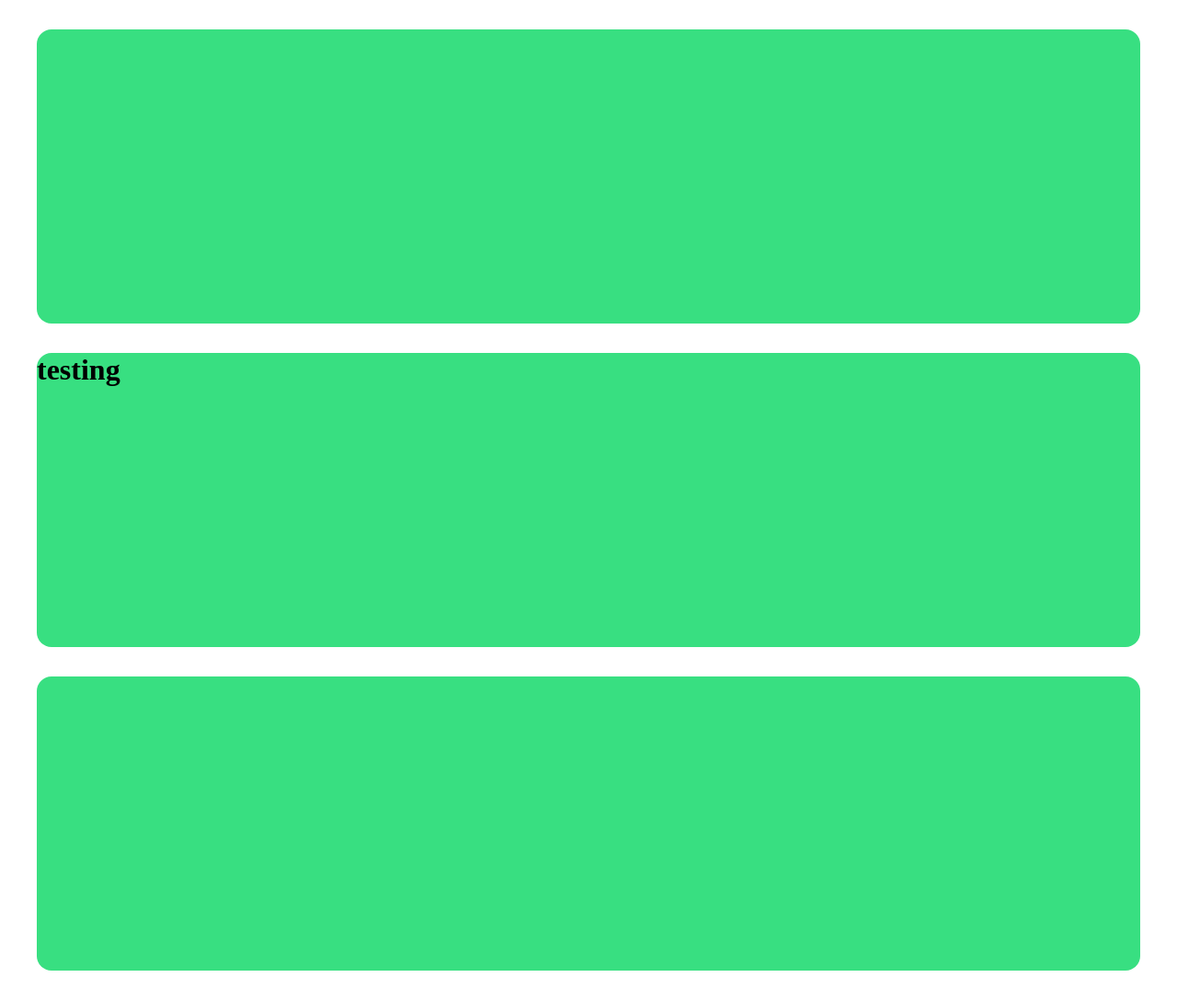
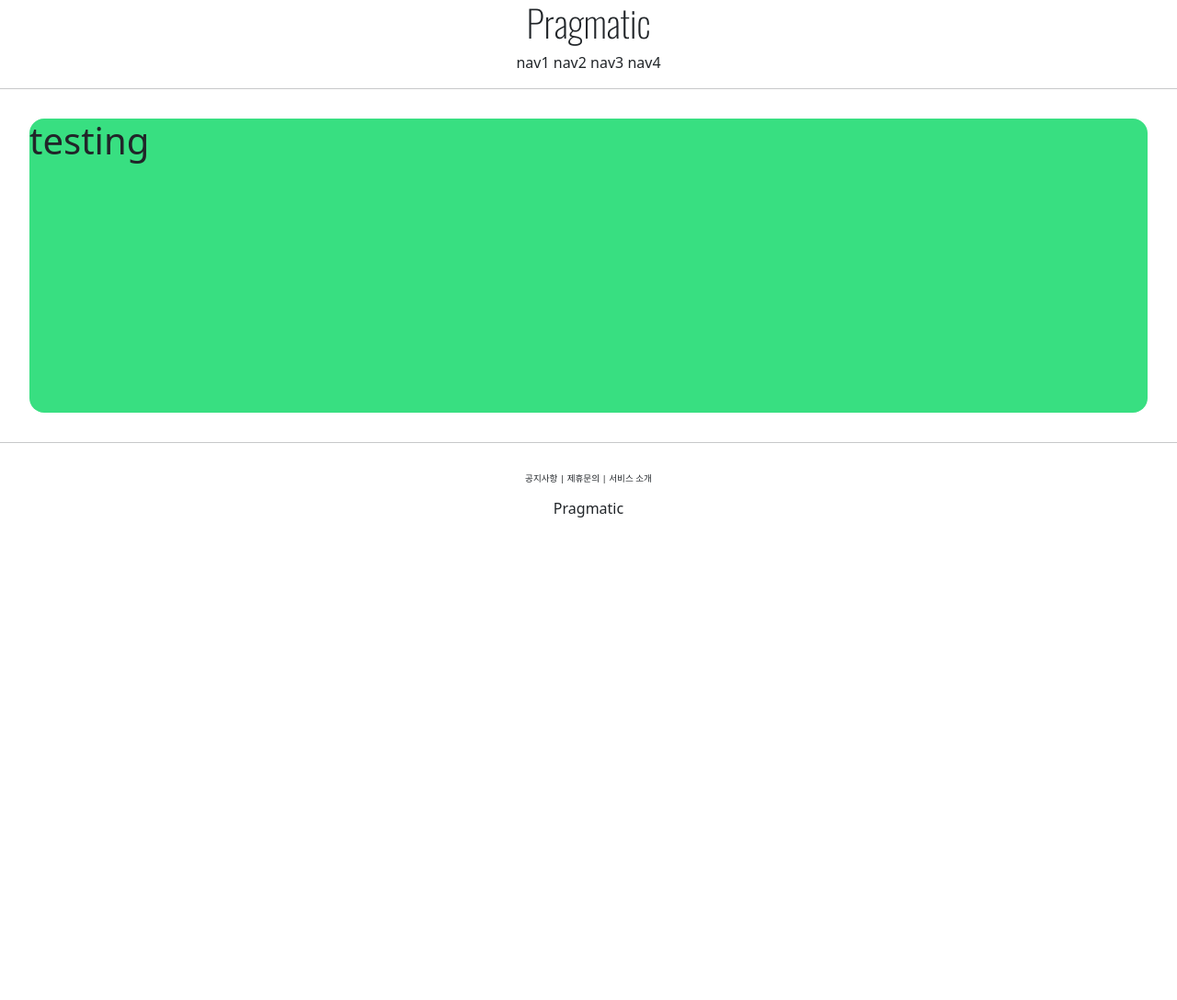
Before and after one commit to SeongHwan1101/Django_Pinterest, a Django app: page /account/hello_world/ in a window 1280 px wide. Shown: the whole page at 92% size. After the commit the page ends 563 px from the top, so only its background shows below. Run offline with Django 4.2, Linux system fonts and the light colour scheme.

Commit message:
django course 10 commit

```diff
--- a/templates/base.html
+++ b/templates/base.html
@@ -7,8 +7,12 @@
 
     {% include 'header.html' %}
 
+    <hr>
+
     {% block content %}
     {% endblock %}
+
+    <hr>
 
     {% include 'footer.html' %}
 </body>
--- a/templates/footer.html
+++ b/templates/footer.html
@@ -1,3 +1,12 @@
-    <div style="height: 20rem; background-color: #38df81; border-radius: 1rem; margin: 2rem;">
+    <div style="text-align: center;  margin-top: 2rem;">
 
+        <div style="font-size: 0.6rem;">
+            <span>공지사항</span> |
+            <span>제휴문의</span> |
+            <span>서비스 소개</span>
+        </div>
+
+        <div>
+            <h6 style="margin-top: 1rem;" >Pragmatic</h6>
+        </div>
     </div>
--- a/templates/head.html
+++ b/templates/head.html
@@ -1,4 +1,12 @@
 <head>
     <meta charset="UTF-8">
     <title>Pragmatic</title>
+    <!-- BOOTSTRAP LINK-->
+    <link rel="stylesheet" href="https://cdn.jsdelivr.net/npm/bootstrap@5.3.1/dist/css/bootstrap.min.css"
+          integrity="sha384-TX8t27EcRE3e/inU7zmQxVncDAy5uIKz4rEkgIXeMed4M0jlfIDPvg6uqKI2xXr2" crossorigin="anonymous">
+
+    <!-- Google Font-->
+    <link rel="preconnect" href="https://fonts.googleapis.com">
+    <link rel="preconnect" href="https://fonts.gstatic.com" crossorigin>
+    <link href="https://fonts.googleapis.com/css2?family=Oswald:wght@200&display=swap" rel="stylesheet">
 </head>
--- a/templates/header.html
+++ b/templates/header.html
@@ -1,2 +1,12 @@
-<div style="height: 20rem; background-color: #38df81; border-radius: 1rem; margin: 2rem;">
+<div style="text-align: center; margin-bottom: 2rem 0; ">
+   <div>
+       <h1 style="font-family: 'Oswald', sans-serif;">Pragmatic</h1>
+   </div>
+    <div>
+        <span>nav1</span>
+        <span>nav2</span>
+        <span>nav3</span>
+        <span>nav4</span>
+
+    </div>
 </div>
```
